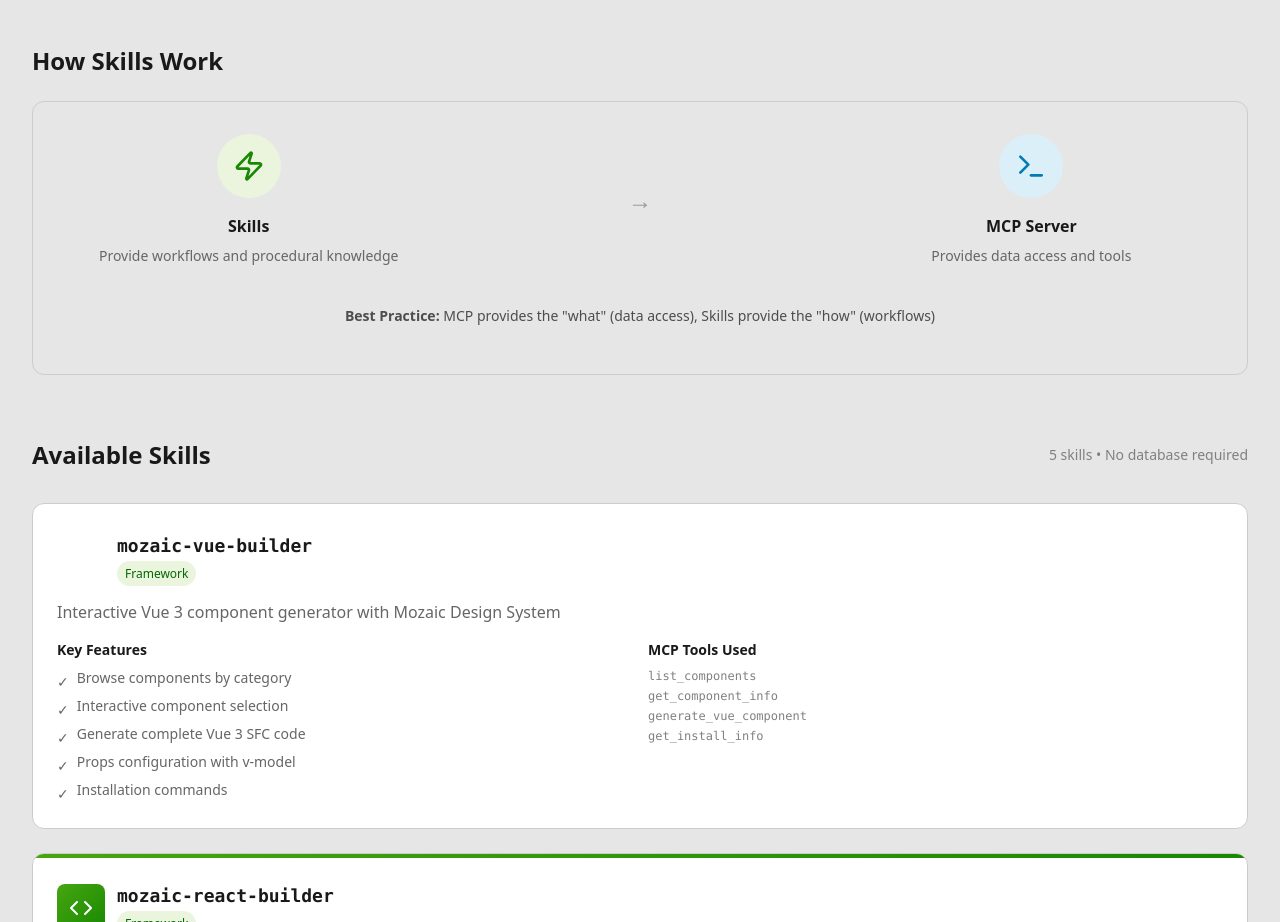
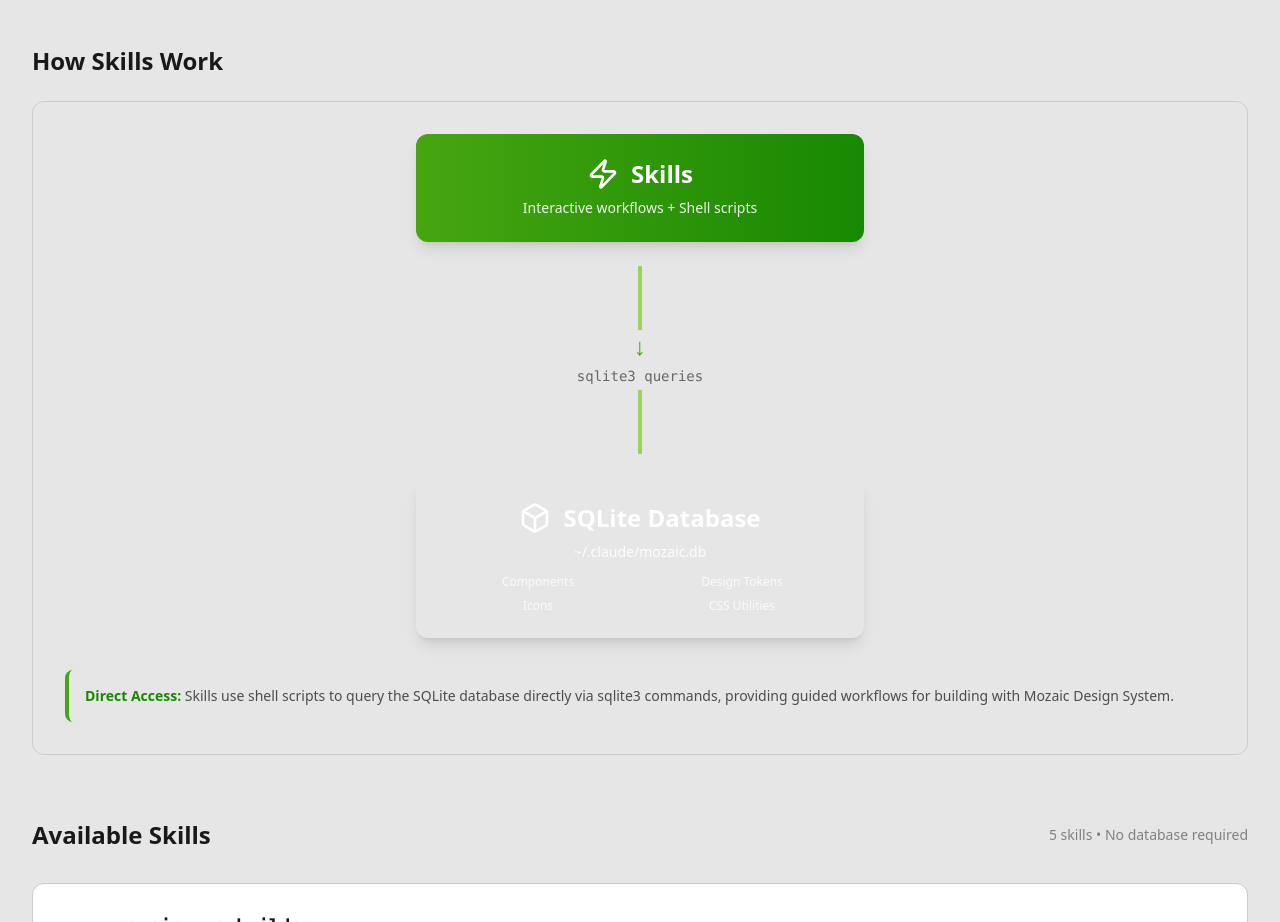
Before and after one commit to MerzoukeMansouri/adeo-mozaic-mcp, a React (Vite) app in the folder website/: page /#/skills in a window 1280 px wide. Shown: the part 560-1482 px from the top of the page. Built offline with nearby package versions, Linux system fonts and the light colour scheme.

Commit message:
feat: enhance Skills page with database visualization

```diff
--- a/website/src/pages/Skills.tsx
+++ b/website/src/pages/Skills.tsx
@@ -153,35 +153,55 @@
         </h2>
 
         <div className="bg-grey-50 dark:bg-grey-800 rounded-xl p-8 border border-grey-200 dark:border-grey-700">
-          <div className="grid grid-cols-1 md:grid-cols-3 gap-6">
-            <div className="text-center">
-              <div className="w-16 h-16 mx-auto mb-4 rounded-full bg-primary-01-100 dark:bg-primary-01-900/30 flex items-center justify-center">
-                <Zap className="w-8 h-8 text-primary-01-600 dark:text-primary-01-400" />
+          {/* Visual Diagram */}
+          <div className="flex flex-col items-center gap-6 max-w-md mx-auto">
+            {/* Skills Layer */}
+            <div className="w-full">
+              <div className="bg-gradient-to-r from-primary-01-500 to-primary-01-600 rounded-xl p-6 text-center shadow-lg">
+                <div className="flex items-center justify-center gap-3 mb-2">
+                  <Zap className="w-8 h-8 text-white" />
+                  <h3 className="text-2xl font-bold text-white">Skills</h3>
+                </div>
+                <p className="text-white/90 text-sm">
+                  Interactive workflows + Shell scripts
+                </p>
               </div>
-              <h3 className="font-semibold text-grey-900 dark:text-grey-000 mb-2">Skills</h3>
-              <p className="text-sm text-grey-600 dark:text-grey-300">
-                Provide workflows and procedural knowledge
-              </p>
             </div>
 
-            <div className="flex items-center justify-center">
-              <div className="text-2xl text-grey-400">→</div>
+            {/* Arrow */}
+            <div className="flex flex-col items-center">
+              <div className="w-1 h-16 bg-primary-01-300 dark:bg-primary-01-600"></div>
+              <div className="text-primary-01-500 dark:text-primary-01-400 text-2xl font-bold">↓</div>
+              <div className="text-sm text-grey-600 dark:text-grey-400 font-mono bg-grey-100 dark:bg-grey-700 px-3 py-1 rounded">
+                sqlite3 queries
+              </div>
+              <div className="w-1 h-16 bg-primary-01-300 dark:bg-primary-01-600"></div>
             </div>
 
-            <div className="text-center">
-              <div className="w-16 h-16 mx-auto mb-4 rounded-full bg-secondary-blue-100 dark:bg-secondary-blue-900/30 flex items-center justify-center">
-                <Terminal className="w-8 h-8 text-secondary-blue-600 dark:text-secondary-blue-400" />
+            {/* Database Layer */}
+            <div className="w-full">
+              <div className="bg-gradient-to-r from-secondary-green-500 to-secondary-green-600 rounded-xl p-6 text-center shadow-lg">
+                <div className="flex items-center justify-center gap-3 mb-2">
+                  <Box className="w-8 h-8 text-white" />
+                  <h3 className="text-2xl font-bold text-white">SQLite Database</h3>
+                </div>
+                <p className="text-white/90 text-sm mb-3">
+                  ~/.claude/mozaic.db
+                </p>
+                <div className="grid grid-cols-2 gap-2 text-xs text-white/80">
+                  <div>Components</div>
+                  <div>Design Tokens</div>
+                  <div>Icons</div>
+                  <div>CSS Utilities</div>
+                </div>
               </div>
-              <h3 className="font-semibold text-grey-900 dark:text-grey-000 mb-2">MCP Server</h3>
-              <p className="text-sm text-grey-600 dark:text-grey-300">
-                Provides data access and tools
-              </p>
             </div>
           </div>
 
-          <div className="mt-6 p-4 bg-primary-01-50 dark:bg-primary-01-900/10 rounded-lg">
-            <p className="text-sm text-grey-700 dark:text-grey-300 text-center">
-              <strong>Best Practice:</strong> MCP provides the "what" (data access), Skills provide the "how" (workflows)
+          {/* Key Point */}
+          <div className="mt-8 p-4 bg-primary-01-50 dark:bg-primary-01-900/10 rounded-lg border-l-4 border-primary-01-500">
+            <p className="text-sm text-grey-700 dark:text-grey-300">
+              <strong className="text-primary-01-600 dark:text-primary-01-400">Direct Access:</strong> Skills use shell scripts to query the SQLite database directly via sqlite3 commands, providing guided workflows for building with Mozaic Design System.
             </p>
           </div>
         </div>
```
Also changed, not shown: 2 other files (tests, documents, lock files or other folders).
